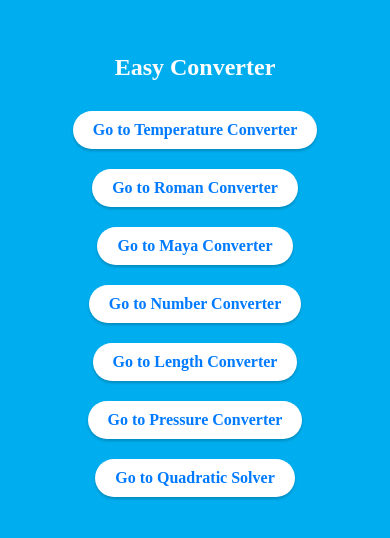
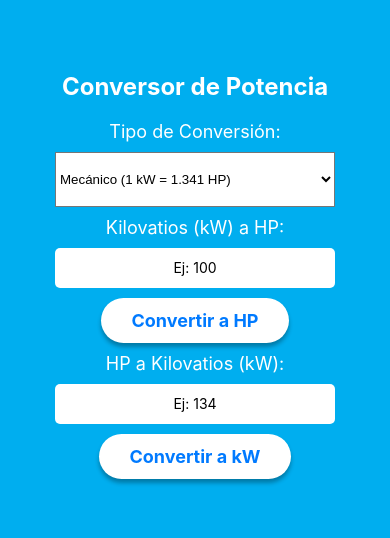
Before and after one commit to pauloalvarez21/TemperatureConverter, a React Native app: screen /PowerConverter in a window 390 px wide. Shown: the part 142-680 px from the top of the page. Built offline with nearby package versions, Linux system fonts and the light colour scheme.

Commit message:
feat: powercoverter add

```diff
--- a/package.json
+++ b/package.json
@@ -16,6 +16,7 @@
     "react": "18.3.1",
     "react-native": "0.77.0",
     "react-native-gesture-handler": "^2.22.1",
+    "react-native-rename": "^3.2.16",
     "react-native-safe-area-context": "^5.1.0",
     "react-native-screens": "^4.6.0",
     "react-native-svg": "^15.11.2"
--- a/src/navigator/StackNavigator.tsx
+++ b/src/navigator/StackNavigator.tsx
@@ -8,6 +8,7 @@ import NumberConverter from '../screens/NumberConverter';
 import LengthConverter from '../screens/LengthConverter';
 import PressureConverter from '../screens/PressureConverter';
 import QuadraticSolver from '../screens/QuadraticSolver';
+import PowerConverter from '../screens/PowerConverter';
 
 // Define el tipo de las rutas
 export type RootStackParamList = {
@@ -19,6 +20,7 @@ export type RootStackParamList = {
   LengthConverter: undefined;
   PressureConverter: undefined;
   QuadraticSolver: undefined;
+  PowerConverter: undefined;
 };
 
 const Stack = createStackNavigator<RootStackParamList>();
@@ -39,6 +41,7 @@ export const StackNavigator = () => {
       <Stack.Screen name="LengthConverter" component={LengthConverter} />
       <Stack.Screen name="PressureConverter" component={PressureConverter} />
       <Stack.Screen name="QuadraticSolver" component={QuadraticSolver} />
+      <Stack.Screen name="PowerConverter" component={PowerConverter} />
     </Stack.Navigator>
   );
 };
--- a/src/screens/HomeScreen.tsx
+++ b/src/screens/HomeScreen.tsx
@@ -48,6 +48,11 @@ const HomeScreen = () => {
         onPress={() => navigation.navigate('QuadraticSolver')}>
         <Text style={styles.buttonText}>Go to Quadratic Solver</Text>
       </TouchableOpacity>
+      <TouchableOpacity
+        style={styles.button}
+        onPress={() => navigation.navigate('PowerConverter')}>
+        <Text style={styles.buttonText}>Go to Power Converter</Text>
+      </TouchableOpacity>
     </View>
   );
 };
--- /dev/null
+++ b/src/screens/PowerConverter.tsx
@@ -0,0 +1,136 @@
+import React from 'react';
+import {
+  View,
+  Text,
+  TextInput,
+  TouchableOpacity,
+  StyleSheet,
+} from 'react-native';
+import {Picker} from '@react-native-picker/picker';
+import usePowerConverter from '../state/usePowerConverter';
+
+type ConversionType = 'mecanico' | 'electrico' | 'metrico' | 'caldera';
+
+const PowerConverter = () => {
+  const {
+    kilowatts,
+    setKilowatts,
+    horsepower,
+    setHorsepower,
+    conversionType,
+    setConversionType,
+    result,
+    convertKwToHp,
+    convertHpToKw,
+  } = usePowerConverter();
+
+  return (
+    <View style={styles.container}>
+      <Text style={styles.title}>Conversor de Potencia</Text>
+
+      {/* Selector de tipo de HP */}
+      <Text style={styles.label}>Tipo de Conversión:</Text>
+      <Picker
+        selectedValue={conversionType}
+        style={styles.picker}
+        onValueChange={(itemValue: ConversionType) =>
+          setConversionType(itemValue)
+        }>
+        <Picker.Item label="Mecánico (1 kW = 1.341 HP)" value="mecanico" />
+        <Picker.Item label="Eléctrico (1 kW = 1.3405 HP)" value="electrico" />
+        <Picker.Item label="Métrico (1 kW = 1.3596 HP)" value="metrico" />
+        <Picker.Item label="Caldera (1 kW = 0.101942 HP)" value="caldera" />
+      </Picker>
+
+      {/* kW a HP */}
+      <Text style={styles.label}>Kilovatios (kW) a HP:</Text>
+      <TextInput
+        style={styles.input}
+        keyboardType="numeric"
+        placeholder="Ej: 100"
+        value={kilowatts}
+        onChangeText={setKilowatts}
+      />
+      <TouchableOpacity style={styles.button} onPress={convertKwToHp}>
+        <Text style={styles.buttonText}>Convertir a HP</Text>
+      </TouchableOpacity>
+
+      {/* HP a kW */}
+      <Text style={styles.label}>HP a Kilovatios (kW):</Text>
+      <TextInput
+        style={styles.input}
+        keyboardType="numeric"
+        placeholder="Ej: 134"
+        value={horsepower}
+        onChangeText={setHorsepower}
+      />
+      <TouchableOpacity style={styles.button} onPress={convertHpToKw}>
+        <Text style={styles.buttonText}>Convertir a kW</Text>
+      </TouchableOpacity>
+
+      {result && <Text style={styles.result}>{result}</Text>}
+    </View>
+  );
+};
+
+const styles = StyleSheet.create({
+  container: {
+    flex: 1,
+    backgroundColor: '#00AEEF',
+    padding: 20,
+    justifyContent: 'center',
+    alignItems: 'center',
+  },
+  title: {
+    fontSize: 24,
+    fontWeight: 'bold',
+    color: 'white',
+    marginBottom: 20,
+  },
+  label: {
+    fontSize: 18,
+    color: 'white',
+    marginBottom: 10,
+    textAlign: 'center',
+  },
+  input: {
+    width: '80%',
+    height: 40,
+    backgroundColor: 'white',
+    borderRadius: 5,
+    paddingHorizontal: 10,
+    marginBottom: 10,
+    textAlign: 'center',
+  },
+  picker: {
+    width: '80%',
+    height: 55,
+    backgroundColor: 'white',
+    marginBottom: 10,
+  },
+  button: {
+    backgroundColor: 'white',
+    paddingVertical: 12,
+    paddingHorizontal: 30,
+    borderRadius: 25,
+    shadowColor: '#000',
+    shadowOffset: {width: 0, height: 4},
+    shadowOpacity: 0.3,
+    shadowRadius: 4,
+    elevation: 5,
+    marginBottom: 10,
+  },
+  buttonText: {
+    fontSize: 18,
+    color: '#007AFF',
+    fontWeight: 'bold',
+    textAlign: 'center',
+  },
+  result: {
+    fontSize: 20,
+    color: 'white',
+    marginTop: 20,
+  },
+});
+
+export default PowerConverter;
--- /dev/null
+++ b/src/state/usePowerConverter.ts
@@ -0,0 +1,50 @@
+import {useState} from 'react';
+
+const conversionFactors = {
+  mecanico: 1.341,
+  electrico: 1.3405,
+  metrico: 1.3596,
+  caldera: 0.101942,
+};
+
+const usePowerConverter = () => {
+  const [kilowatts, setKilowatts] = useState('');
+  const [horsepower, setHorsepower] = useState('');
+  const [conversionType, setConversionType] =
+    useState<keyof typeof conversionFactors>('mecanico');
+  const [result, setResult] = useState<string | null>(null);
+
+  const convertKwToHp = () => {
+    const kw = parseFloat(kilowatts);
+    if (!isNaN(kw)) {
+      const hp = kw * conversionFactors[conversionType];
+      setResult(`${kw} kW = ${hp.toFixed(4)} HP (${conversionType})`);
+    } else {
+      setResult(null);
+    }
+  };
+
+  const convertHpToKw = () => {
+    const hp = parseFloat(horsepower);
+    if (!isNaN(hp)) {
+      const kw = hp / conversionFactors[conversionType];
+      setResult(`${hp} HP (${conversionType}) = ${kw.toFixed(4)} kW`);
+    } else {
+      setResult(null);
+    }
+  };
+
+  return {
+    kilowatts,
+    setKilowatts,
+    horsepower,
+    setHorsepower,
+    conversionType,
+    setConversionType,
+    result,
+    convertKwToHp,
+    convertHpToKw,
+  };
+};
+
+export default usePowerConverter;
```
Also changed, not shown: 2 other files (tests, documents, lock files or other folders).
